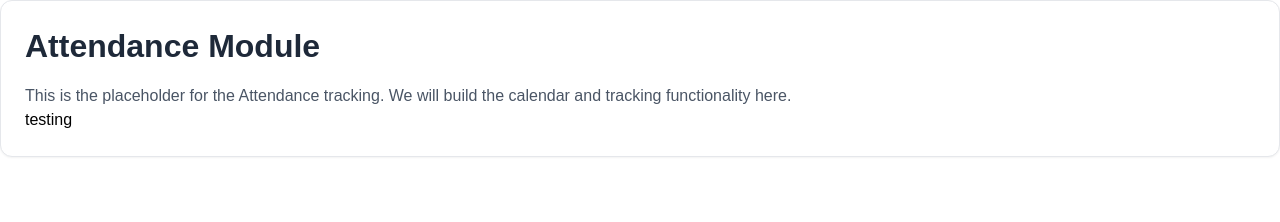
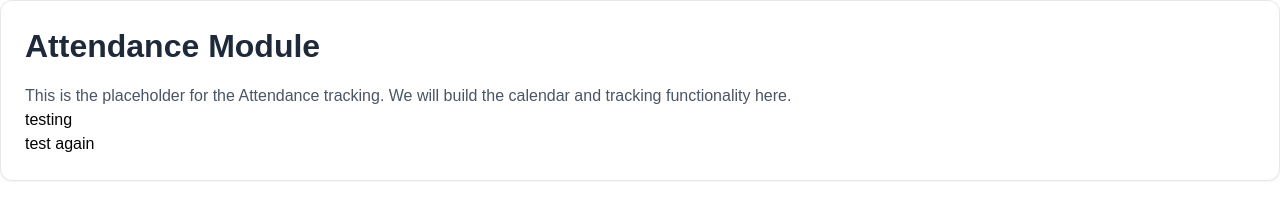
Before and after one commit to DoctorJunaid/Saylani-Bootcamp-LMS0, a React (Vite) app in the folder Client/: page /attendance in a window 1280 px wide. Shown: the top 222 px of the page. Built offline with nearby package versions, Linux system fonts and the light colour scheme.

Commit message:
testing attendence page

```diff
--- a/Client/src/pages/attendance/AttendanceList.jsx
+++ b/Client/src/pages/attendance/AttendanceList.jsx
@@ -8,6 +8,7 @@ const AttendanceList = () => {
         This is the placeholder for the Attendance tracking. We will build the calendar and tracking functionality here.
       </p>
       <p>testing</p>
+      <p>test again</p>
     </div>
   );
 };
```
